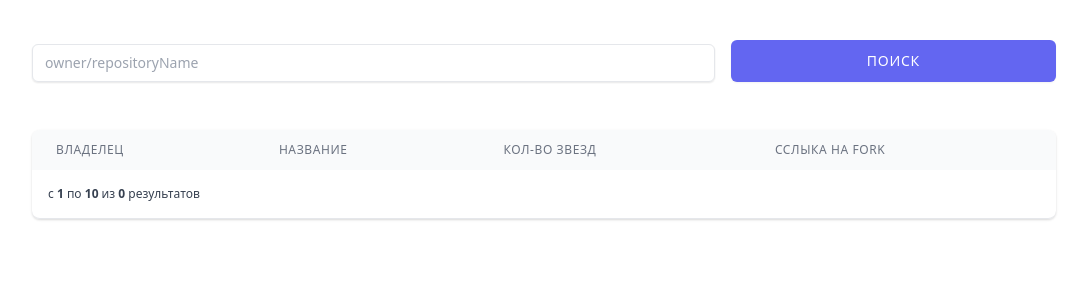
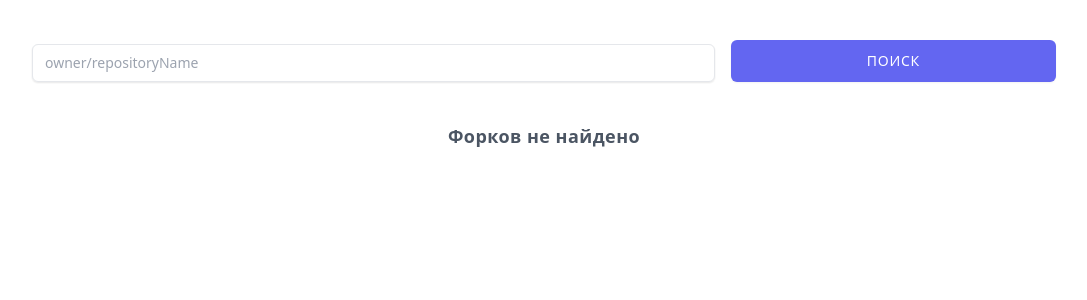
Before and after one commit to maksakoviliya/test-forks, a Vue app: page /search in a window 1280 px wide. Shown: the top 300 px of the page, without its empty margins (96-1183 px from the left). Built offline with nearby package versions, Linux system fonts and the light colour scheme.

Commit message:
Update Forks.vue

```diff
--- a/src/views/Forks.vue
+++ b/src/views/Forks.vue
@@ -4,7 +4,7 @@
 
     <div
       class="shadow overflow-auto mt-12 border-b border-gray-200 sm:rounded-lg"
-      v-if="!loading"
+      v-if="forks.length"
     >
       <table class="min-w-full divide-y divide-gray-200">
         <thead class="bg-gray-50">
@@ -88,6 +88,9 @@
 
       <pagination :total="totalForks" class="p-4"></pagination>
     </div>
+    <div class="text-gray-600 mt-10 text-lg text-center font-bold tracking-wide" v-else>
+      Форков не найдено
+    </div>
     <!--    <div v-for="fork in forks" :key="fork.id">-->
     <!--      {{ fork }}-->
     <!--    </div>-->
```
